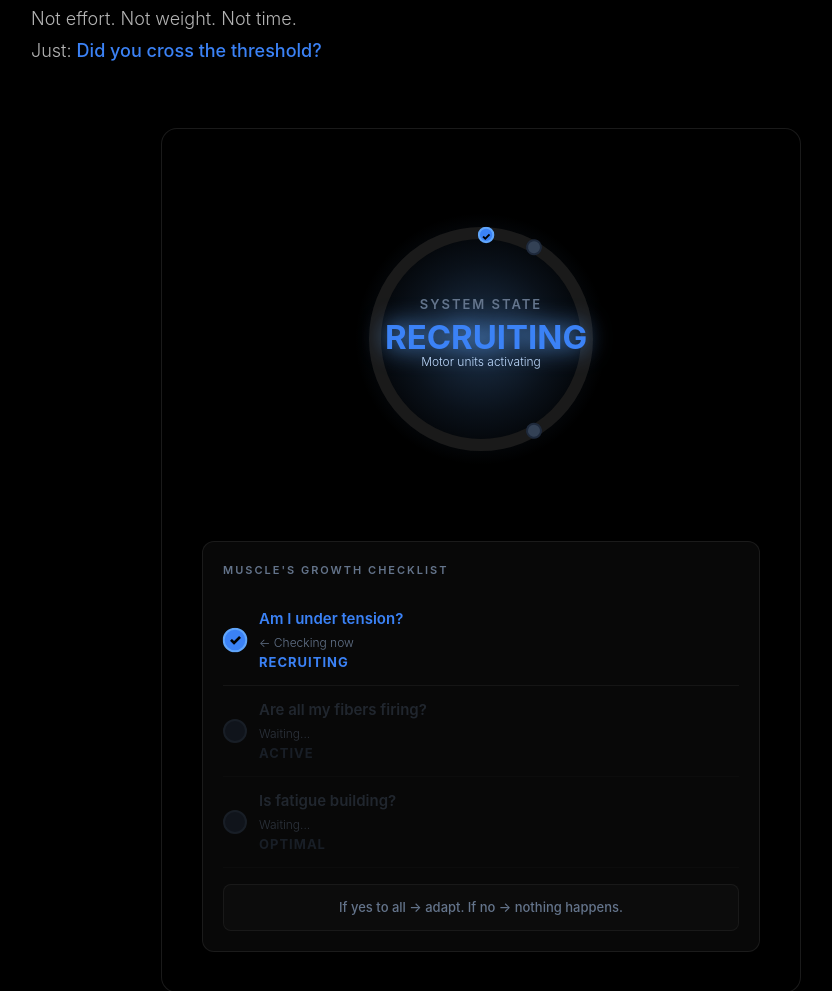
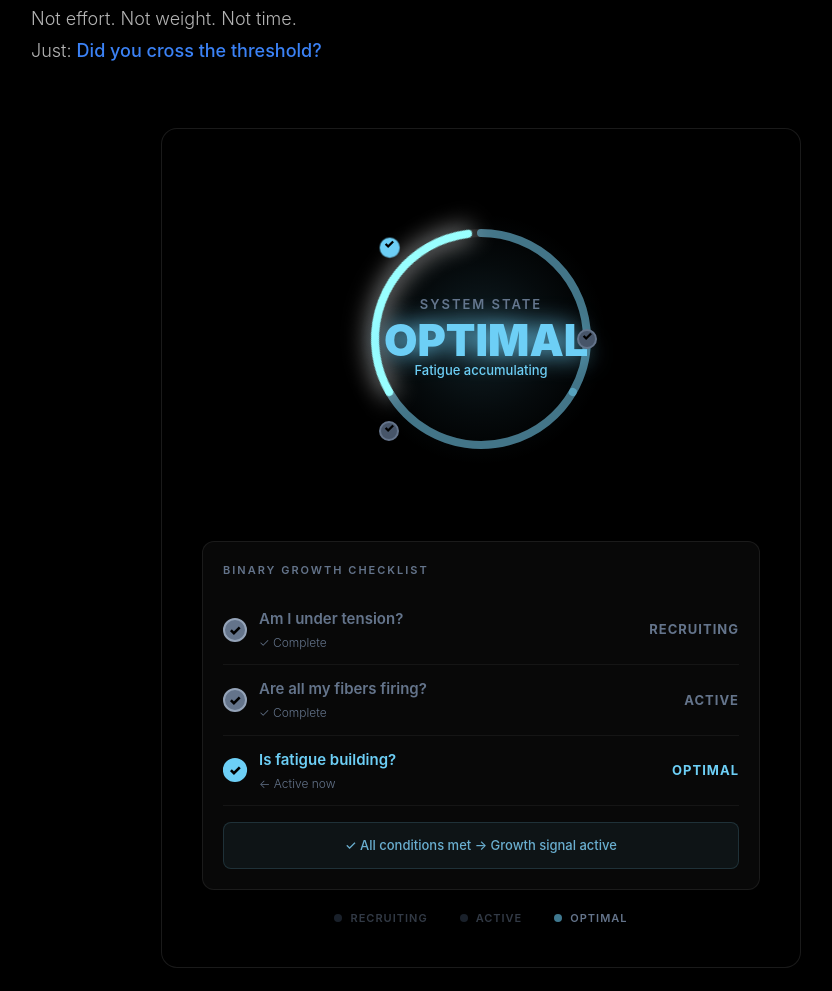
Before and after one commit to xaevir/xaevir.com, a plain HTML site: page index.html in a window 1280 px wide. Shown: the part 2626-3617 px from the top of the page, without its empty margins (159-991 px from the left). Drawn offline with Linux system fonts and the light colour scheme.

Commit message:
2 working animations

```diff
--- a/index.html
+++ b/index.html
@@ -246,6 +246,7 @@
 
       .glow-circle {
         animation: glowPulse 2s ease-in-out infinite;
+        transition: all 800ms ease;
       }
 
       .center-text {
@@ -277,6 +278,7 @@
         align-items: center;
         gap: 12px;
         padding: 12px 0;
+        transition: all 400ms ease;
       }
 
       .checklist-item:not(:last-child) {
@@ -294,6 +296,7 @@
         font-weight: 900;
         color: #000;
         flex-shrink: 0;
+        transition: all 400ms ease;
       }
 
       .check-circle.active {
@@ -308,17 +311,20 @@
         font-size: 15px;
         font-weight: 600;
         margin-bottom: 2px;
+        transition: color 400ms ease;
       }
 
       .check-status {
         font-size: 12px;
         color: #64748b;
+        transition: all 400ms ease;
       }
 
       .check-label {
         font-size: 13px;
         font-weight: 700;
         letter-spacing: 1px;
+        transition: color 400ms ease;
       }
 
       .result-box {
@@ -328,6 +334,37 @@
         font-size: 13px;
         text-align: center;
         font-weight: 500;
+        transition: all 400ms ease;
+      }
+
+      .bottom-indicators {
+        margin-top: 20px;
+        display: flex;
+        align-items: center;
+        justify-content: center;
+        gap: 32px;
+        font-size: 11px;
+        color: #64748b;
+        font-weight: 600;
+        letter-spacing: 1px;
+      }
+
+      .indicator {
+        display: flex;
+        align-items: center;
+        gap: 8px;
+        transition: opacity 400ms ease;
+      }
+
+      .indicator-dot {
+        width: 8px;
+        height: 8px;
+        border-radius: 50%;
+        transition: all 400ms ease;
+      }
+
+      .indicator-dot.active {
+        animation: glowPulse 2s ease-in-out infinite;
       }
 
       /* Wave Visualization */
@@ -769,13 +806,14 @@
           Just: <span class="emphasis">Did you cross the threshold?</span>
         </p>
 
+        <!-- ANIMATED COMPONENT 1: THRESHOLD VISUALIZATION (UPDATED) -->
         <div class="threshold-viz">
           <div class="viz-container">
             <svg width="100%" height="100%" viewBox="0 0 340 340">
               <defs>
                 <radialGradient id="activeGlow" cx="50%" cy="50%" r="50%">
-                  <stop id="glowStop1" offset="0%" stop-opacity="0.3" />
-                  <stop id="glowStop2" offset="60%" stop-opacity="0.1" />
+                  <stop id="glowStop1" offset="0%" stop-opacity="0.15" />
+                  <stop id="glowStop2" offset="60%" stop-opacity="0.05" />
                   <stop id="glowStop3" offset="100%" stop-opacity="0" />
                 </radialGradient>
               </defs>
@@ -794,7 +832,7 @@
                 r="106"
                 fill="none"
                 stroke="#1a1a1a"
-                stroke-width="12"
+                stroke-width="8"
               />
 
               <g transform="rotate(-90 170 170)">
@@ -804,7 +842,7 @@
                   cy="170"
                   r="106"
                   fill="none"
-                  stroke-width="12"
+                  stroke-width="8"
                   stroke-linecap="round"
                   stroke-dasharray="222 666"
                   stroke-dashoffset="222"
@@ -816,7 +854,7 @@
                   cy="170"
                   r="106"
                   fill="none"
-                  stroke-width="12"
+                  stroke-width="8"
                   stroke-linecap="round"
                   stroke-dasharray="222 666"
                   stroke-dashoffset="222"
@@ -829,7 +867,7 @@
                   cy="170"
                   r="106"
                   fill="none"
-                  stroke-width="12"
+                  stroke-width="8"
                   stroke-linecap="round"
                   stroke-dasharray="222 666"
                   stroke-dashoffset="222"
@@ -849,139 +887,119 @@
               >
                 SYSTEM STATE
               </text>
+
               <text
                 id="stateText"
                 class="center-text"
                 x="170"
-                y="175"
+                y="182"
                 text-anchor="middle"
-                font-size="32"
-                fill="#3b82f6"
-                font-weight="700"
-              >
-                RECRUITING
-              </text>
+                font-size="42"
+                font-weight="900"
+              />
+
               <text
                 id="subText"
                 x="170"
-                y="197"
+                y="206"
+                text-anchor="middle"
+                font-size="13"
+                font-weight="500"
+              />
+
+              <circle id="dot0" cx="276" cy="170" r="9" stroke-width="2" />
+              <text
+                id="check0"
+                x="276"
+                y="171"
                 text-anchor="middle"
                 font-size="12"
-                fill="#bfdbfe"
-              >
-                Motor units activating
-              </text>
-
-              <g id="dot0" transform="rotate(-90 170 170)">
-                <circle
-                  cx="170"
-                  cy="64"
-                  r="7"
-                  fill="#3b82f6"
-                  stroke="#60a5fa"
-                  stroke-width="2"
-                />
-                <text
-                  id="check0"
-                  x="170"
-                  y="69"
-                  text-anchor="middle"
-                  font-size="10"
-                  fill="#000"
-                  font-weight="900"
-                  opacity="1"
-                >
-                  ✓
-                </text>
-              </g>
-              <g id="dot1" transform="rotate(-90 170 170) rotate(120 170 170)">
-                <circle
-                  cx="170"
-                  cy="64"
-                  r="7"
-                  fill="#334155"
-                  stroke="#1e293b"
-                  stroke-width="2"
-                />
-                <text
-                  id="check1"
-                  x="170"
-                  y="69"
-                  text-anchor="middle"
-                  font-size="10"
                 fill="#000"
                 font-weight="900"
                 opacity="0"
               >
                 ✓
               </text>
-              </g>
-              <g id="dot2" transform="rotate(-90 170 170) rotate(240 170 170)">
-                <circle
-                  cx="170"
-                  cy="64"
-                  r="7"
-                  fill="#334155"
-                  stroke="#1e293b"
-                  stroke-width="2"
-                />
+
+              <circle id="dot1" cx="78" cy="262" r="9" stroke-width="2" />
               <text
-                  id="check2"
-                  x="170"
-                  y="69"
+                id="check1"
+                x="78"
+                y="263"
                 text-anchor="middle"
-                  font-size="10"
+                font-size="12"
                 fill="#000"
                 font-weight="900"
                 opacity="0"
               >
                 ✓
               </text>
-              </g>
+
+              <circle id="dot2" cx="78" cy="78" r="9" stroke-width="2" />
+              <text
+                id="check2"
+                x="78"
+                y="79"
+                text-anchor="middle"
+                font-size="12"
+                fill="#000"
+                font-weight="900"
+                opacity="0"
+              >
+                ✓
+              </text>
             </svg>
           </div>
 
           <div class="checklist">
-            <div class="checklist-header">MUSCLE'S GROWTH CHECKLIST</div>
+            <div class="checklist-header">BINARY GROWTH CHECKLIST</div>
 
             <div class="checklist-item" id="item0">
               <div class="check-circle" id="circle0"></div>
               <div class="check-content">
-                <div class="check-question" id="question0">
-                  Am I under tension?
-                </div>
-                <div class="check-status" id="status0">✓ Complete</div>
-                <div class="check-label" id="label0">RECRUITING</div>
-              </div>
+                <div class="check-question" id="question0"></div>
+                <div class="check-status" id="status0"></div>
+              </div>
+              <div class="check-label" id="label0"></div>
             </div>
 
             <div class="checklist-item" id="item1">
               <div class="check-circle" id="circle1"></div>
               <div class="check-content">
-                <div class="check-question" id="question1">
-                  Are all my fibers firing?
-                </div>
-                <div class="check-status" id="status1">Waiting...</div>
-                <div class="check-label" id="label1">ACTIVE</div>
-              </div>
+                <div class="check-question" id="question1"></div>
+                <div class="check-status" id="status1"></div>
+              </div>
+              <div class="check-label" id="label1"></div>
             </div>
 
             <div class="checklist-item" id="item2">
               <div class="check-circle" id="circle2"></div>
               <div class="check-content">
-                <div class="check-question" id="question2">
-                  Is fatigue building?
-                </div>
-                <div class="check-status" id="status2">Waiting...</div>
-                <div class="check-label" id="label2">OPTIMAL</div>
-              </div>
-            </div>
-
-            <div class="result-box" id="resultBox">
-              If yes to all → adapt. If no → nothing happens.
-            </div>
-          </div>
-        </div>
+                <div class="check-question" id="question2"></div>
+                <div class="check-status" id="status2"></div>
+              </div>
+              <div class="check-label" id="label2"></div>
+            </div>
+
+            <div class="result-box" id="resultBox"></div>
+          </div>
+
+          <div class="bottom-indicators">
+            <div class="indicator" id="ind0">
+              <span class="indicator-dot" id="indDot0"></span>
+              <span>RECRUITING</span>
+            </div>
+            <div class="indicator" id="ind1">
+              <span class="indicator-dot" id="indDot1"></span>
+              <span>ACTIVE</span>
+            </div>
+            <div class="indicator" id="ind2">
+              <span class="indicator-dot" id="indDot2"></span>
+              <span>OPTIMAL</span>
+            </div>
+          </div>
+        </div>
+        <!-- END ANIMATED COMPONENT 1 -->
 
         <div class="density-box">
           <div class="density-label">THE TRUTH</div>
@@ -1002,7 +1020,7 @@
           </div>
         </div>
 
-        <!-- Animated Wave Visual -->
+        <!-- ANIMATED COMPONENT 2: WAVE VISUALIZATION -->
         <div class="wave-viz">
           <h3 class="wave-title">Ride The Threshold. Don't Touch It.</h3>
           <svg
@@ -1130,6 +1148,7 @@
             time in the growth zone.
           </p>
         </div>
+        <!-- END ANIMATED COMPONENT 2 -->
       </div>
     </section>
 
@@ -1583,86 +1602,108 @@
       </div>
     </section>
 
-    <!-- Threshold Animation Script - Progressive Loading -->
+    <!-- Threshold Animation Script - Continuous Worm Effect -->
     <script>
       const stages = [
         {
           title: "RECRUITING",
           sub: "Motor units activating",
           check: "Am I under tension?",
-          ringColor: "#3b82f6",
-          glowColor: "#60a5fa",
-          textColor: "#bfdbfe",
+          ringColor: "#6dcff6",
+          glowColor: "#6dcff6",
+          textColor: "#6dcff6",
         },
         {
           title: "ACTIVE",
           sub: "All fibers firing",
           check: "Are all my fibers firing?",
-          ringColor: "#3b82f6",
-          glowColor: "#60a5fa",
-          textColor: "#bfdbfe",
+          ringColor: "#6dcff6",
+          glowColor: "#6dcff6",
+          textColor: "#6dcff6",
         },
         {
           title: "OPTIMAL",
           sub: "Fatigue accumulating",
           check: "Is fatigue building?",
-          ringColor: "#3b82f6",
-          glowColor: "#60a5fa",
-          textColor: "#bfdbfe",
+          ringColor: "#6dcff6",
+          glowColor: "#6dcff6",
+          textColor: "#6dcff6",
         },
       ];
 
       let startTime = Date.now();
-      const cycleDuration = 8000; // 8 seconds total cycle
-      const growDuration = 6000; // 6 seconds growing, 2 seconds dark
+      const cycleDuration = 6000; // 6 seconds total cycle
       const circumference = 2 * Math.PI * 106;
-
-      function animate() {
+      const segmentLength = circumference / 3; // Each segment is 1/3 of circle
+
+      function animateThreshold() {
         const elapsed = Date.now() - startTime;
         const cycleProgress = (elapsed % cycleDuration) / cycleDuration;
 
-        // 0-0.75 = growing phase, 0.75-1.0 = dark/reset phase
+        // Continuous growth from 0 to 1, then quick fade
         let fillPercent;
-        if (cycleProgress < 0.75) {
-          fillPercent = cycleProgress / 0.75; // 0 to 1 over 6 seconds
+        if (cycleProgress < 0.85) {
+          // Growing phase: 0 to 85% of cycle (5.1 seconds)
+          fillPercent = cycleProgress / 0.85;
         } else {
-          fillPercent = 0; // Dark phase
-        }
-
-        // Which stage are we currently in?
+          // Quick fade out: 85% to 100% of cycle (0.9 seconds)
+          const fadeProgress = (cycleProgress - 0.85) / 0.15;
+          fillPercent = Math.max(0, 1 - fadeProgress * 2); // Fade from 1 to 0
+        }
+
+        // Calculate which stage we're in based on fill percentage
         let currentStage = -1;
-        if (fillPercent > 0.66) currentStage = 2;
-        else if (fillPercent > 0.33) currentStage = 1;
-        else if (fillPercent > 0) currentStage = 0;
-
-        // Update the circle segments
-        const totalFill = circumference * fillPercent;
-
+
+        if (fillPercent > 0.66) {
+          currentStage = 2;
+        } else if (fillPercent > 0.33) {
+          currentStage = 1;
+        } else if (fillPercent > 0) {
+          currentStage = 0;
+        }
+
+        // Calculate total fill length (this is the "worm" length)
+        const totalFillLength = circumference * fillPercent;
+
+        // Update each segment - the "worm" effect
         for (let i = 0; i < 3; i++) {
           const seg = document.getElementById(`seg${i}`);
-          const segStart = (i / 3) * circumference;
-          const segEnd = ((i + 1) / 3) * circumference;
-
-          if (totalFill < segStart) {
-            // Haven't reached this segment yet
+          const segStart = i * segmentLength;
+          const segEnd = (i + 1) * segmentLength;
+
+          // Calculate how much of this segment is filled
+          const segmentFill = Math.max(
+            0,
+            Math.min(segmentLength, totalFillLength - segStart)
+          );
+          const segmentProgress = segmentFill / segmentLength;
+
+          if (totalFillLength < segStart) {
+            // Worm hasn't reached this segment yet - dark
             seg.setAttribute("opacity", "0.15");
             seg.setAttribute("stroke", "#334155");
             seg.style.filter = "none";
-          } else if (totalFill >= segEnd) {
-            // Segment fully complete
+            seg.setAttribute("stroke-dashoffset", "222");
+          } else if (totalFillLength >= segEnd) {
+            // Worm has completely filled this segment - lit but not glowing
             seg.setAttribute("opacity", "0.5");
             seg.setAttribute("stroke", stages[i].ringColor);
             seg.style.filter = "none";
+            seg.setAttribute("stroke-dashoffset", "0");
           } else {
-            // Currently filling this segment
+            // Worm is currently growing through this segment - bright and glowing
             seg.setAttribute("opacity", "1");
             seg.setAttribute("stroke", stages[i].ringColor);
             seg.style.filter =
-              "brightness(1.2) drop-shadow(0 0 8px currentColor)";
-          }
-        }
-
-        // Update text, checklist, and dots
+              "brightness(1.4) drop-shadow(0 0 12px currentColor)";
+
+            // Animate the dash offset to create growing effect
+            const offset = 222 * (1 - segmentProgress);
+            seg.setAttribute("stroke-dashoffset", offset);
+          }
+        }
+
+        // Update center text and glow based on current stage
         if (currentStage >= 0) {
           const stageData = stages[currentStage];
 
@@ -1687,37 +1728,41 @@
           document
             .getElementById("subText")
             .setAttribute("fill", stageData.textColor);
-
-          // Update checkpoint dots
+        } else {
+          // During fade, dim the text
+          const stateText = document.getElementById("stateText");
+          stateText.textContent = "";
+          document.getElementById("subText").textContent = "";
+        }
+
+        // Update checkpoint dots - light up progressively
         for (let i = 0; i < 3; i++) {
-            const dotGroup = document.getElementById(`dot${i}`);
-            const dot = dotGroup.querySelector("circle");
+          const dot = document.getElementById(`dot${i}`);
           const check = document.getElementById(`check${i}`);
-            const isLit = i <= currentStage;
+          const isLit = i <= currentStage && currentStage >= 0;
+          const isCurrent = i === currentStage;
 
           if (isLit) {
-              const dotColor =
-                i === currentStage ? stageData.ringColor : "#475569";
-              const glowColor =
-                i === currentStage ? stageData.glowColor : "#64748b";
+            const dotColor = isCurrent ? stages[i].ringColor : "#475569";
+            const glowColor = isCurrent ? stages[i].glowColor : "#64748b";
             dot.setAttribute("fill", dotColor);
             dot.setAttribute("stroke", glowColor);
             check.setAttribute("opacity", "1");
 
-              if (i === currentStage) {
-                dotGroup.classList.add("checkpoint-pulse");
+            if (isCurrent) {
+              dot.classList.add("checkpoint-pulse");
             } else {
-                dotGroup.classList.remove("checkpoint-pulse");
+              dot.classList.remove("checkpoint-pulse");
             }
           } else {
             dot.setAttribute("fill", "#334155");
             dot.setAttribute("stroke", "#1e293b");
             check.setAttribute("opacity", "0");
-              dotGroup.classList.remove("checkpoint-pulse");
-            }
-          }
-
-          // Update checklist items
+            dot.classList.remove("checkpoint-pulse");
+          }
+        }
+
+        // Update checklist items - light up progressively
         for (let i = 0; i < 3; i++) {
           const item = document.getElementById(`item${i}`);
           const circle = document.getElementById(`circle${i}`);
@@ -1726,10 +1771,11 @@
           const label = document.getElementById(`label${i}`);
 
           const itemData = stages[i];
-            const isLit = i <= currentStage;
+          const isLit = i <= currentStage && currentStage >= 0;
           const isCurrent = i === currentStage;
 
-            item.style.opacity = isLit ? "1" : "0.4";
+          // Smooth opacity transition
+          item.style.opacity = isLit ? "1" : "0.3";
           question.textContent = itemData.check;
           label.textContent = itemData.title;
 
@@ -1744,12 +1790,11 @@
 
             if (isCurrent) {
               circle.classList.add("active");
+              status.textContent = "← Active now";
             } else {
               circle.classList.remove("active");
-              }
-
-              status.textContent =
-                i < currentStage ? "✓ Complete" : "← Checking now";
+              status.textContent = "✓ Complete";
+            }
           } else {
             circle.style.background = "#1e293b";
             circle.style.border = "2px solid #334155";
@@ -1761,14 +1806,13 @@
           }
         }
 
-          // Update result box
+        // Update result box - only light up when all 3 are complete
         const resultBox = document.getElementById("resultBox");
-          if (currentStage === 2) {
-            resultBox.style.background = "rgba(59, 130, 246, 0.08)";
-            resultBox.style.border = "1px solid rgba(59, 130, 246, 0.2)";
-            resultBox.style.color = "#93c5fd";
-            resultBox.textContent =
-              "✓ All conditions met → Growth signal active";
+        if (currentStage === 2 && fillPercent > 0.95) {
+          resultBox.style.background = "rgba(109, 207, 246, 0.08)";
+          resultBox.style.border = "1px solid rgba(109, 207, 246, 0.2)";
+          resultBox.style.color = "#6dcff6";
+          resultBox.textContent = "✓ All conditions met → Growth signal active";
         } else {
           resultBox.style.background = "rgba(255,255,255,0.02)";
           resultBox.style.border = "1px solid rgba(255,255,255,0.05)";
@@ -1776,13 +1820,28 @@
           resultBox.textContent =
             "If yes to all → adapt. If no → nothing happens.";
         }
-        }
-
-        requestAnimationFrame(animate);
+
+        // Update bottom indicators
+        for (let i = 0; i < 3; i++) {
+          const ind = document.getElementById(`ind${i}`);
+          const dot = document.getElementById(`indDot${i}`);
+
+          const isActive = i === currentStage && currentStage >= 0;
+          ind.style.opacity = isActive ? "1" : "0.5";
+          dot.style.background = isActive ? stages[i].ringColor : "#334155";
+
+          if (isActive) {
+            dot.classList.add("active");
+          } else {
+            dot.classList.remove("active");
+          }
+        }
+
+        requestAnimationFrame(animateThreshold);
       }
 
       // Start animation
-      animate();
+      animateThreshold();
     </script>
 
     <!-- Wave Animation Script -->
@@ -1863,7 +1922,7 @@
           return d;
         }
 
-        function animate() {
+        function animateWave() {
           t += 0.012;
           const dTrad = pathForTraditional(
             110,
@@ -1878,10 +1937,10 @@
           tradPath.setAttribute("d", dTrad);
           cascPath.setAttribute("d", dCasc);
           cascHiPath.setAttribute("d", dCasc);
-          requestAnimationFrame(animate);
-        }
-
-        animate();
+          requestAnimationFrame(animateWave);
+        }
+
+        animateWave();
       }
     </script>
   </body>
```
Lines whose indentation alone changed are shown as unchanged.
